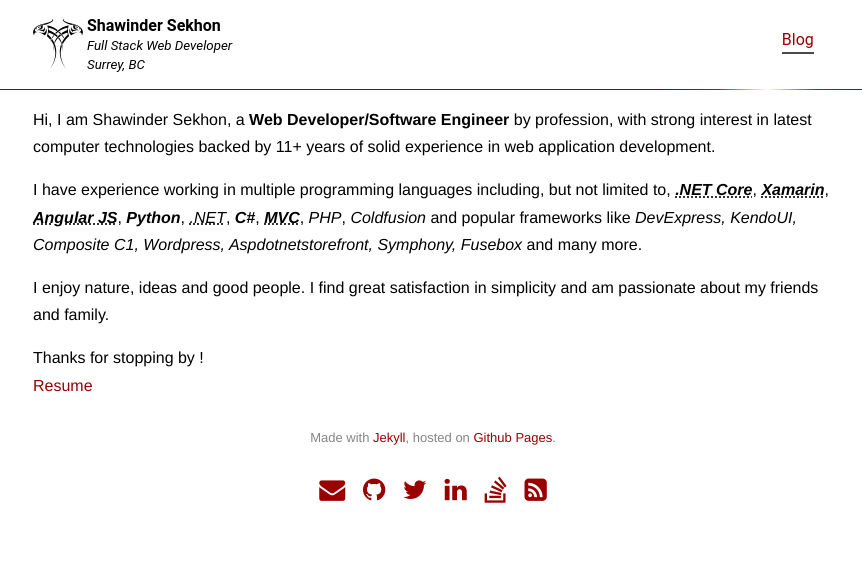
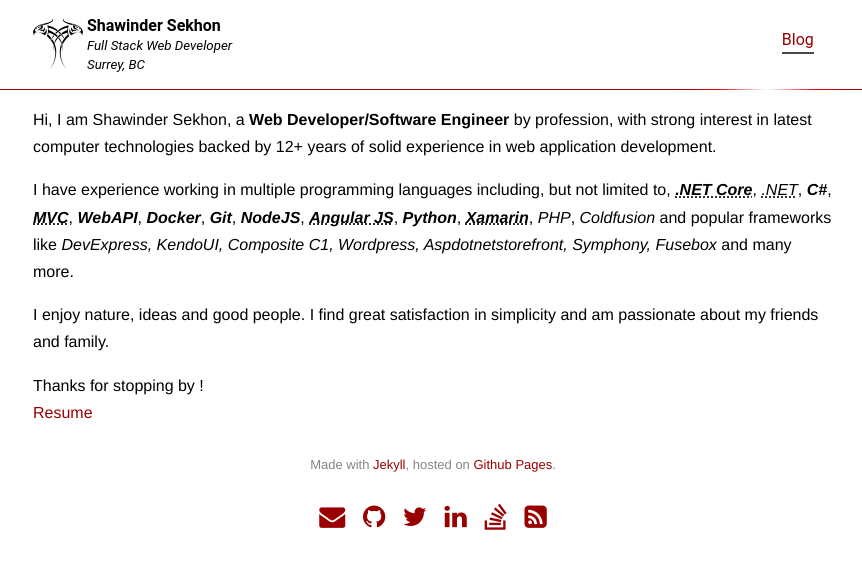
Before and after one commit to shawinder/shawinder.github.io, a Jekyll site: the page built from index.html, in a window 1280 px wide. Shown: the top 569 px of the page, without its empty margins (207-1069 px from the left). Built offline with Jekyll 4.4.1, drawn with Linux system fonts in a browser that asks for light colours; nearby versions of some CDN libraries.

Commit message:
updated experience

```diff
--- a/index.html
+++ b/index.html
@@ -6,10 +6,10 @@
 <section class="about-me inner" itemscope="" itemtype="http://data-vocabulary.org/Person">
   <a itemprop="url" href="/"></a>
   <p>
-    Hi, I am <span itemprop="name">Shawinder Sekhon</span>, a <strong itemprop="title">Web Developer/Software Engineer</strong> by profession, with strong interest in latest computer technologies backed by 11+ years of solid experience in web application development.
+    Hi, I am <span itemprop="name">Shawinder Sekhon</span>, a <strong itemprop="title">Web Developer/Software Engineer</strong> by profession, with strong interest in latest computer technologies backed by 12+ years of solid experience in web application development.
   </p>
   <p>
-    I have experience working in multiple programming languages including, but not limited to, <strong><i><abbr title="Microsoft ASP.NET Core">.NET Core</abbr></i></strong>, <strong><i><abbr title="Microsoft Xamarin">Xamarin</abbr></i></strong>, <strong><i><abbr title="Angular JS">Angular JS</abbr></i></strong>, <strong><i>Python</i></strong>, <i><abbr title="Microsoft ASP.NET">.NET</abbr></i>, <strong><i>C#</i></strong>, <strong><i><abbr title="Model View Controller">MVC</abbr></i></strong>, <i>PHP</i>, <i>Coldfusion</i> and popular frameworks like <i>DevExpress, KendoUI, Composite C1, Wordpress, Aspdotnetstorefront, Symphony, Fusebox</i> and many more.
+    I have experience working in multiple programming languages including, but not limited to, <strong><i><abbr title="Microsoft ASP.NET Core">.NET Core</abbr></i></strong>, <i><abbr title="Microsoft ASP.NET">.NET</abbr></i>, <strong><i>C#</i></strong>, <strong><i><abbr title="Model View Controller">MVC</abbr></i></strong>, <strong><i>WebAPI</i></strong>, <strong><i>Docker</i></strong>, <strong><i>Git</i></strong>, <strong><i>NodeJS</i></strong>, <strong><i><abbr title="Angular JS">Angular JS</abbr></i></strong>, <strong><i>Python</i></strong>, <strong><i><abbr title="Microsoft Xamarin">Xamarin</abbr></i></strong>, <i>PHP</i>, <i>Coldfusion</i> and popular frameworks like <i>DevExpress, KendoUI, Composite C1, Wordpress, Aspdotnetstorefront, Symphony, Fusebox</i> and many more.
   </p>
   <p>
     I enjoy nature, ideas and good people. I find great satisfaction in simplicity and am passionate about my friends and family.
```
